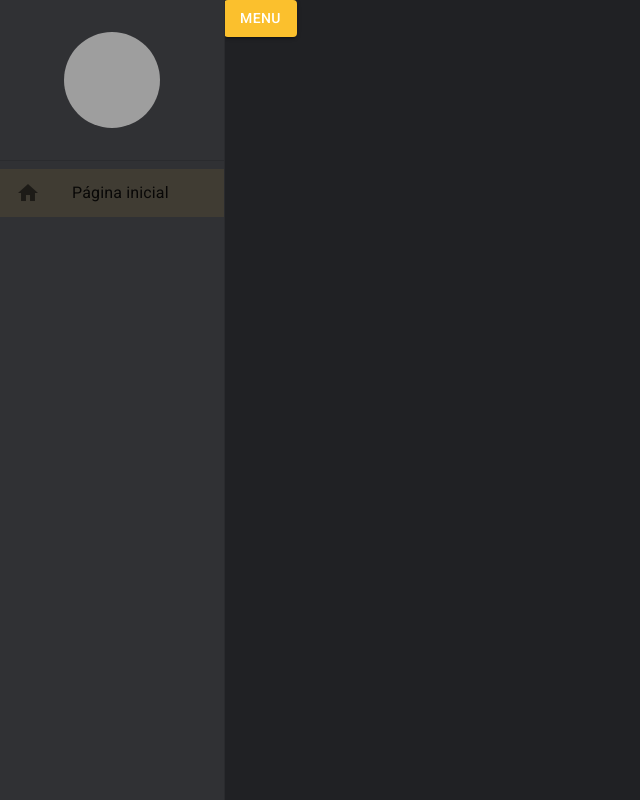
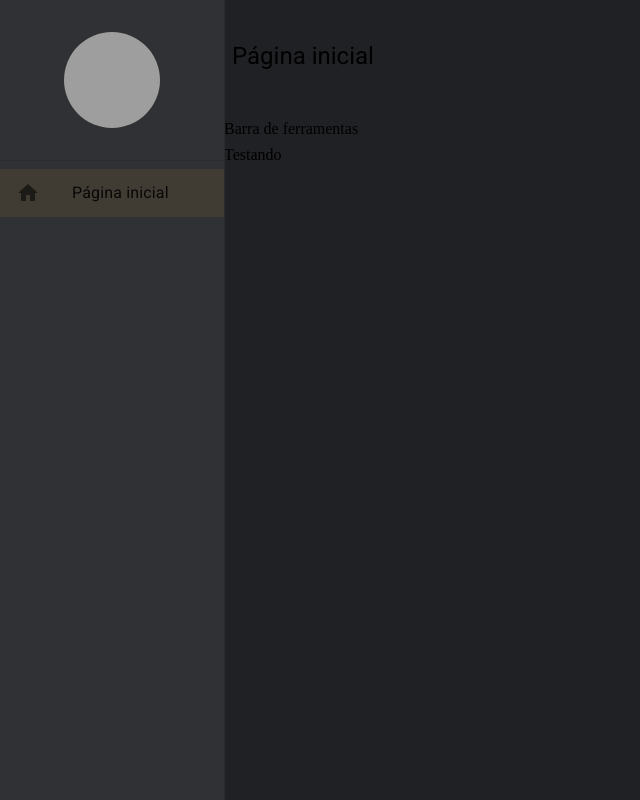
Before and after one commit to CristianoSFMothe/app-user, a React (Create React App) app: page /page-home in a window 1280 px wide. Shown: the whole page, without its empty margins (0-640 px from the left). Built offline with nearby package versions, Linux system fonts and the light colour scheme; grey boxes are pictures that could not be loaded.

Commit message:
:rocket: feat: Criação do layout base - header

```diff
--- /dev/null
+++ b/src/pages/dashboard/Dasboard.tsx
@@ -0,0 +1,7 @@
+import {LayoutBasePagina} from '../../shared/layout';
+
+export const Dasboard = () => {
+  return (
+    <LayoutBasePagina title='Página inicial'>Testando</LayoutBasePagina>
+  );
+};
--- a/src/pages/index.ts
+++ b/src/pages/index.ts
@@ -1 +1 @@
-export {};
+export * from './dashboard/Dasboard';
--- a/src/routes/index.tsx
+++ b/src/routes/index.tsx
@@ -1,10 +1,10 @@
-import {Button} from '@mui/material';
-import {Routes, Route, Navigate} from 'react-router-dom';
+import {Navigate, Route, Routes} from 'react-router-dom';
 import {useDrawerContext} from '../shared/contexts';
 import {useEffect} from 'react';
+import {Dasboard} from '../pages';
 
 export const AppRoutes = () => {
-  const { toggleDrawerOpen, setDrawerOptions } = useDrawerContext();
+  const { setDrawerOptions } = useDrawerContext();
 
   useEffect(() => {
     setDrawerOptions([
@@ -19,12 +19,7 @@ export const AppRoutes = () => {
   return (
     <Routes>
       <Route path='/page-home' element={
-        <Button
-          variant='contained'
-          color='primary'
-          onClick={toggleDrawerOpen}
-        >Menu
-        </Button>}/>
+        <Dasboard />}/>
 
       <Route path='*' element={<Navigate to='/page-home'/>}/>
     </Routes>
--- /dev/null
+++ b/src/shared/layout/LayoutBasePagina.tsx
@@ -0,0 +1,58 @@
+import {
+  Icon, IconButton, Theme, Typography, useMediaQuery, useTheme
+} from '@mui/material';
+import {Box} from '@mui/system';
+import {ReactNode} from 'react';
+import {useDrawerContext} from '../contexts';
+
+interface ILayoutBasePageProps {
+  title: string;
+  children?: ReactNode;
+}
+
+export const LayoutBasePagina: React.FC<ILayoutBasePageProps> =
+  ({children, title}) => {
+    const smDown = useMediaQuery((theme: Theme) => theme.breakpoints.down('sm'));
+
+    const { toggleDrawerOpen } = useDrawerContext();
+
+    const theme = useTheme();
+
+    return (
+      <Box
+        id='page'
+        height='100%'
+        display='flex'
+        flexDirection='column'
+        gap={1}
+      >
+        <Box
+          id='header'
+          display='flex'
+          alignItems='center'
+          padding={1}
+          gap={1}
+          height={theme.spacing(12)}
+        >
+          {smDown && (
+            <IconButton onClick={toggleDrawerOpen}>
+              <Icon>menu</Icon>
+            </IconButton>
+          )}
+          <Typography variant='h5'>
+            {title}
+          </Typography>
+
+        </Box>
+
+        <Box id='tools'>
+          Barra de ferramentas
+        </Box>
+
+        <Box>
+          {children}
+        </Box>
+
+      </Box>
+    );
+  };
--- a/src/shared/layout/index.ts
+++ b/src/shared/layout/index.ts
@@ -1 +1 @@
-export {};
+export * from './LayoutBasePagina';
```
